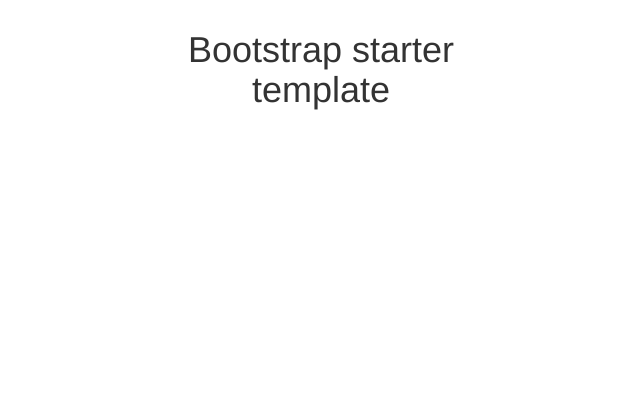
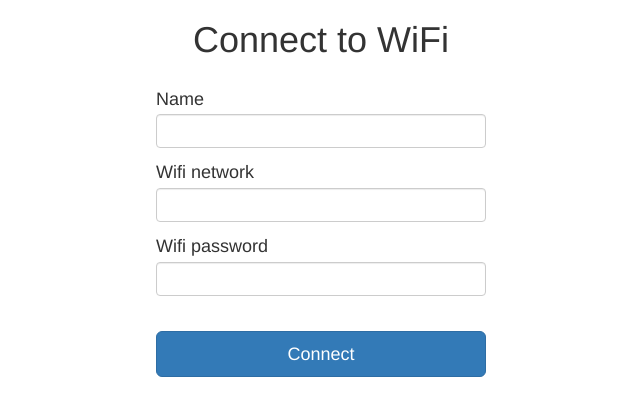
Before and after one commit to anisimovsergey/lumino-esp, a plain HTML site: page data/index.html in a window 1280 px wide. Shown: the whole page, without its empty margins (319-959 px from the left). Drawn offline with nearby package versions, Linux system fonts and the light colour scheme.

Commit message:
Adding a connection form.

```diff
--- a/data/index.html
+++ b/data/index.html
@@ -1,11 +1,12 @@
 <!DOCTYPE html>
 <html lang="en">
-  <head>
+
+<head>
     <meta charset="utf-8">
     <meta http-equiv="X-UA-Compatible" content="IE=edge">
     <meta name="viewport" content="width=device-width, initial-scale=1">
     <!-- The above 3 meta tags *must* come first in the head; any other head content must come *after* these tags -->
-    <title>Bootstrap 101 Template</title>
+    <title>Moikot</title>
 
     <!-- Bootstrap -->
     <link rel="stylesheet" href="https://maxcdn.bootstrapcdn.com/bootstrap/3.3.6/css/bootstrap.min.css" integrity="sha384-1q8mTJOASx8j1Au+a5WDVnPi2lkFfwwEAa8hDDdjZlpLegxhjVME1fgjWPGmkzs7" crossorigin="anonymous">
@@ -19,22 +20,39 @@
       <script src="https://oss.maxcdn.com/html5shiv/3.7.2/html5shiv.min.js"></script>
       <script src="https://oss.maxcdn.com/respond/1.4.2/respond.min.js"></script>
     <![endif]-->
-  </head>
-  <body>
+</head>
+
+<body>
     <div class="container">
-
-      <div class="starter-template">
-        <h1>Bootstrap starter template</h1>
-      </div>
-
-    </div><!-- /.container -->
+        <form class="form form-connect" role="form">
+            <h1 class="form-connect-heading">Connect to WiFi</h2>
+            <br/>
+            <div class="form-group">
+                <label for="name">Name</label>
+                <input id="name" class="form-control" type="text">
+            </div>
+            <div class="form-group">
+              <label for="network">Wifi network</label>
+              <input id="network" class="form-control" type="text">
+            </div>
+            <div class="form-group">
+              <label for="password">Wifi password</label>
+              <input id="password" class="form-control" type="password">
+            </div>
+            <br/>
+            <div class="form-group">
+               <button class="btn btn-lg btn-primary btn-block" type="submit">Connect</button>
+            </div>
+        </form>
+    </div>
 
     <!-- jQuery (necessary for Bootstrap's JavaScript plugins) -->
     <script src="https://ajax.googleapis.com/ajax/libs/jquery/1.11.3/jquery.min.js"></script>
     <!-- Include all compiled plugins (below), or include individual files as needed -->
     <script src="https://maxcdn.bootstrapcdn.com/bootstrap/3.3.6/js/bootstrap.min.js" integrity="sha384-0mSbJDEHialfmuBBQP6A4Qrprq5OVfW37PRR3j5ELqxss1yVqOtnepnHVP9aJ7xS" crossorigin="anonymous"></script>
     <!--<script src="js/bootstrap.min.js"></script>-->
-  </body>
+</body>
+
 </html>
 
 <!--                    <form class="pure-form pure-form-stacked">
--- a/data/starter.css
+++ b/data/starter.css
@@ -4,6 +4,8 @@
 
 h1 {
  text-align: center;
+ margin-top: 10px;
+ margin-bottom: 10px;
 }
 
 label {
@@ -14,7 +16,7 @@
     color: inherit;
 }
 
-.starter-template {
+.form-connect {
   max-width: 330px;
   margin: 0 auto;
 }
```
